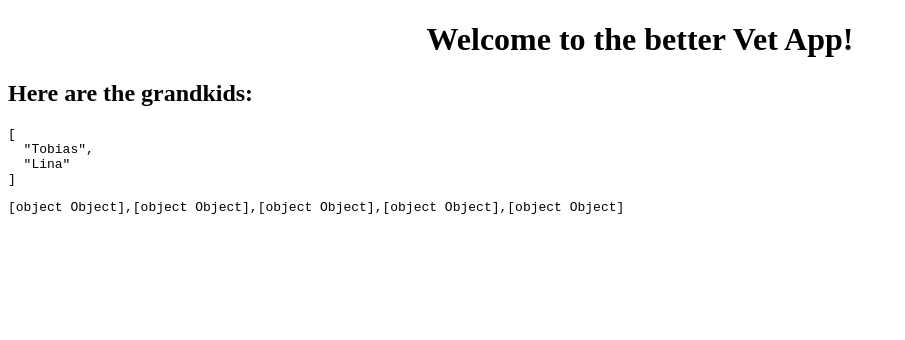
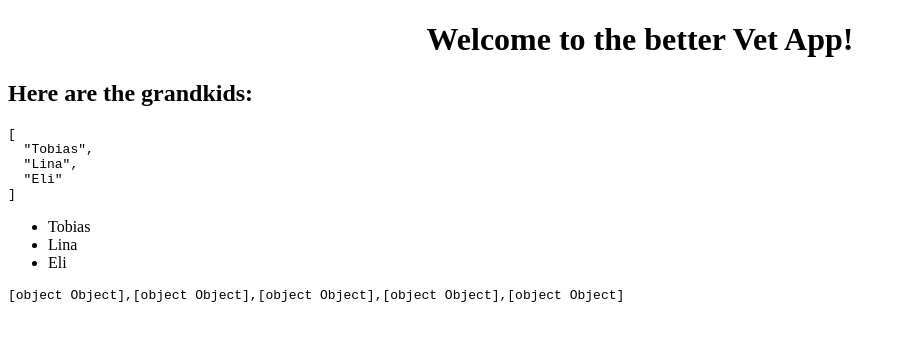
Before and after one commit to SteveStrong/betterVetApp, an Angular app: page / in a window 1280 px wide. Shown: the top 340 px of the page, without its empty margins (0-905 px from the left). Built offline with nearby package versions, Linux system fonts and the light colour scheme.

Commit message:
Final before branching

```diff
--- a/src/app/app.component.html
+++ b/src/app/app.component.html
@@ -6,4 +6,5 @@
 </div>
 <h2>Here are the grandkids: </h2>
 <pre>{{list | json}}</pre>
+<ul><li *ngFor="let name of list">{{name}}</li></ul>
 <pre>{{vetpara}}</pre>
--- a/src/app/app.component.ts
+++ b/src/app/app.component.ts
@@ -8,7 +8,7 @@ import { Component } from '@angular/core';
 export class AppComponent {
   title = 'the better Vet App';
   data = {};
-  list = ['Tobias', 'Lina'];
+  list = ['Tobias', 'Lina', 'Eli'];
   vetpara = [
     {
       evidence: 'The Board acknowledges that the record includes diagnoses of PTSD.'
```
